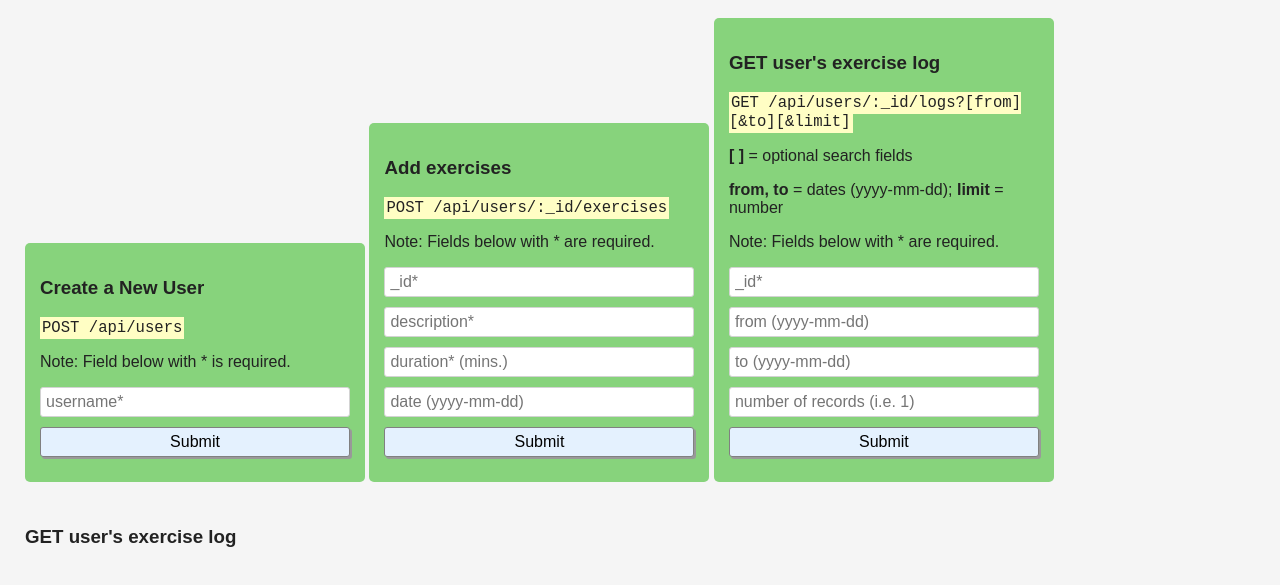
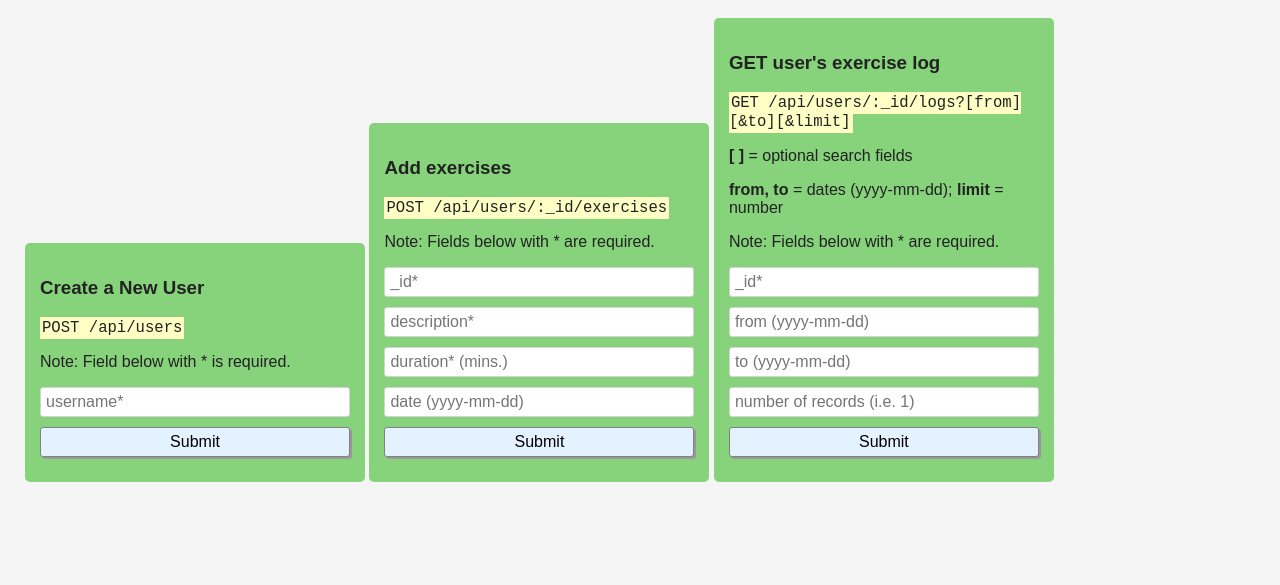
Before and after one commit to k4tiek3nt/boilerplate-project-exercisetracker, a website: page views/index.html in a window 1280 px wide. Shown: the part 65-650 px from the top of the page. Drawn offline with Linux system fonts and the light colour scheme; files that its build step writes are made by us from their sources.

Commit message:
index.html - removed duplicate heading for "GET user's exercise log".

```diff
--- a/views/index.html
+++ b/views/index.html
@@ -39,9 +39,6 @@
         <input id="limit" type="number" name="limit" placeholder="number of records (i.e. 1)" />
         <input type="submit" value="Submit" />
       </form>
-
-    <h3>GET user's exercise log</h3>
-
     </div>
     <script>
       const exerciseForm = document.getElementById("exercise-form");
```
